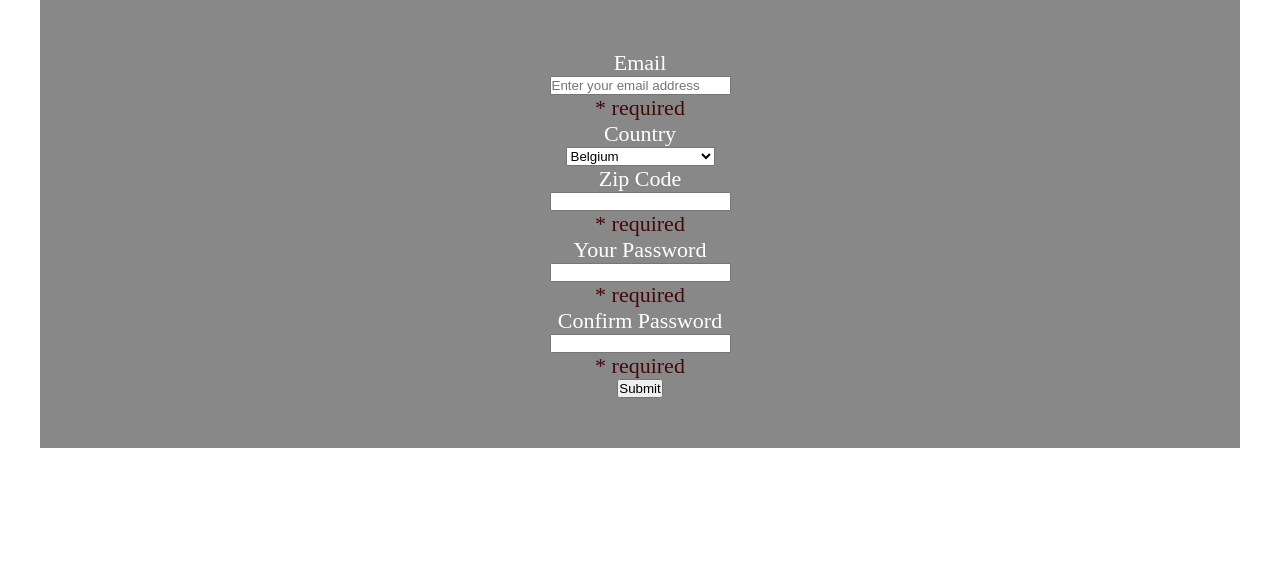
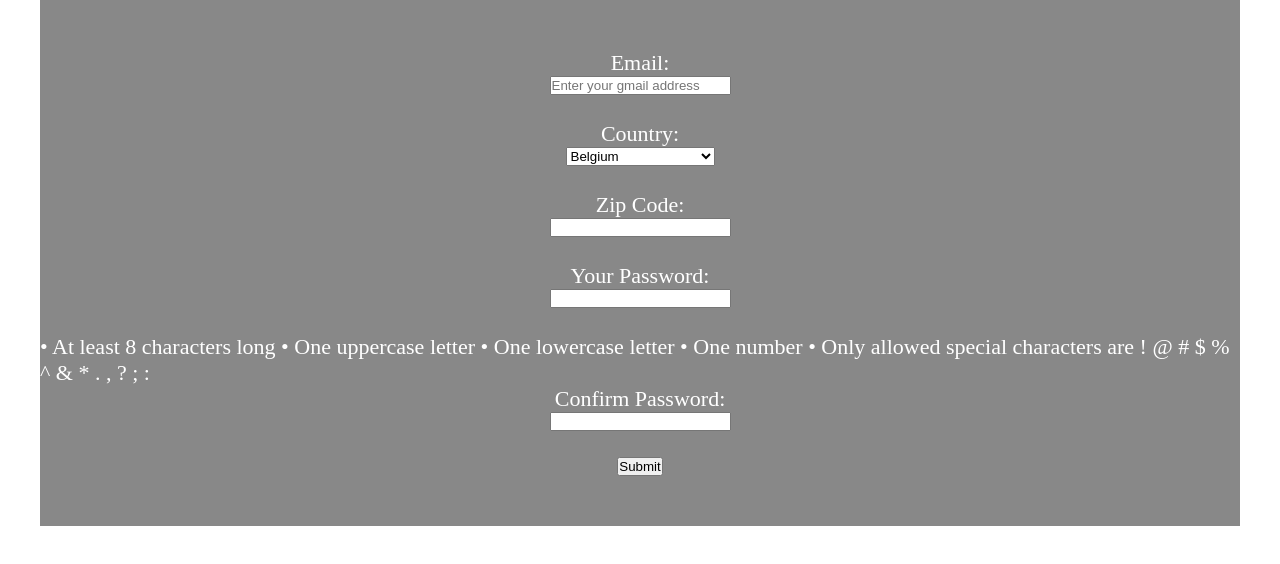
Before and after one commit to talipakcelik/constraint-validation-API, a plain HTML site: page index.html in a window 1280 px wide. Drawn offline with Linux system fonts and the light colour scheme.

Commit message:
Add instructions label for password check

```diff
--- a/index.html
+++ b/index.html
@@ -11,15 +11,15 @@
   <body>
     <div class="form">
       <form action="" novalidate>
-        <label for="email">Email</label>
+        <label for="email">Email:</label>
         <input
           type="email"
           id="email"
-          placeholder="Enter your email address"
+          placeholder="Enter your gmail address"
           required
         />
-        <span class="instructions"><br /><span class="errMessage"></span></span>
-        <label for="country">Country</label>
+        <span class="errMessage">&nbsp;</span>
+        <label for="country">Country:</label>
         <select id="country" name="country">
           <option value="Belgium">Belgium</option>
           <option value="Brazil">Brazil</option>
@@ -49,10 +49,11 @@
           <option value="United States">United States</option>
           <option value="Venezuela">Venezuela</option>
         </select>
-        <label for="zip">Zip Code</label>
+        <span class="countryErrMsg">&nbsp;</span>
+        <label for="zip">Zip Code:</label>
         <input id="zip" name="zip" type="text" required />
-        <span class="instructions"><br /><span class="zipErrMsg"></span></span>
-        <label for="password">Your Password</label>
+        <span class="zipErrMsg">&nbsp;</span>
+        <label for="password">Your Password:</label>
         <input
           type="password"
           id="pw"
@@ -60,8 +61,19 @@
           autocomplete="off"
           required
         />
-        <span class="instructions"><br /><span class="pwErrMsg"></span></span>
-        <label for="password">Confirm Password</label>
+        <span class="pwErrMsg">&nbsp;</span>
+        <span class="instructions"
+          ><span class="errMessage"></span>
+          <span class="len">&bull; At least 8 characters long</span>
+          <span class="upper">&bull; One uppercase letter</span>
+          <span class="lower">&bull; One lowercase letter</span>
+          <span class="num">&bull; One number</span>
+          <span class="invalid"
+            >&bull; Only allowed special characters are ! @ # $ % ^ & * . , ? ;
+            :
+          </span>
+        </span>
+        <label for="password">Confirm Password:</label>
         <input
           type="password"
           id="confirm-pw"
@@ -69,10 +81,7 @@
           autocomplete="off"
           required
         />
-        <span class="instructions"
-          ><br /><span class="confirmPwErrMsg"></span
-        ></span>
-
+        <span class="confirmPwErrMsg">&nbsp;</span>
         <button id="submit">Submit</button>
       </form>
     </div>
```
